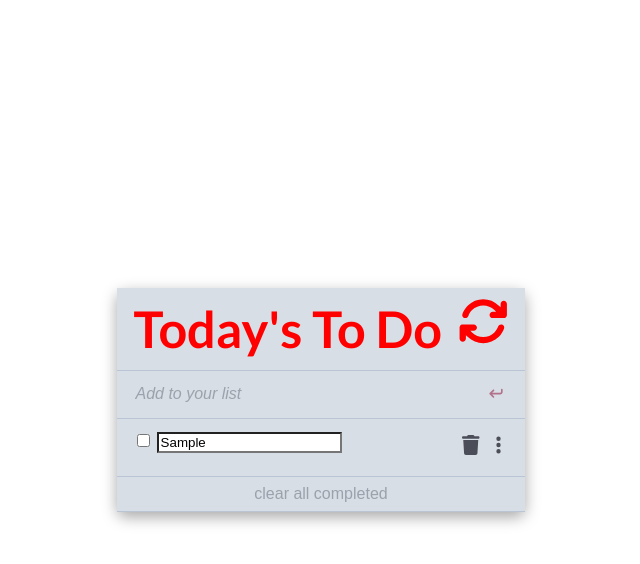
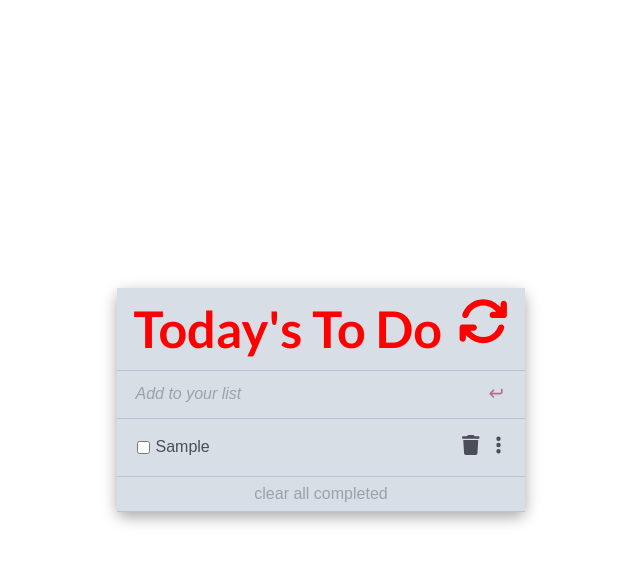
Before and after one commit to shahadat3669/todo-list, a website built with webpack: page src/index.html in a window 1280 px wide. Both pictures are taken after typing "Sample" into the empty fields and a click on the button 814 px from the left and 423 px from the top of the page. Shown: the whole page, without its empty margins (319-959 px from the left). Built offline with nearby package versions, Linux system fonts and the light colour scheme.

Commit message:
Add necessary css in style.scss file.

```diff
--- a/src/style.scss
+++ b/src/style.scss
@@ -274,6 +274,27 @@ main {
   padding: 8px 16px;
   font-size: 16px;
 
+  &-content {
+    display: flex;
+    width: 100%;
+  }
+
+  &-description {
+    width: 100%;
+  }
+
+  & input {
+    font-size: 1rem;
+    border: none;
+    outline: none;
+    color: $gray_7;
+    background-color: transparent;
+
+    &.active-item {
+      color: $primary_1;
+    }
+  }
+
   &-action {
     display: flex;
     justify-content: center;
@@ -283,10 +304,6 @@ main {
     & .icon {
       font-size: 20px;
       cursor: pointer;
-
-      &.hidden {
-        display: none;
-      }
     }
   }
 }
@@ -295,3 +312,11 @@ main {
   max-height: 50vh;
   overflow-y: scroll;
 }
+
+.strike-through {
+  text-decoration: line-through;
+}
+
+.hidden {
+  display: none;
+}
```
